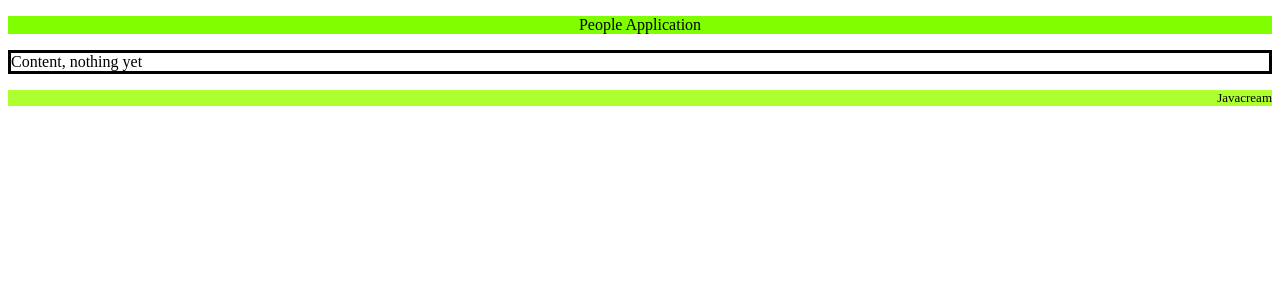
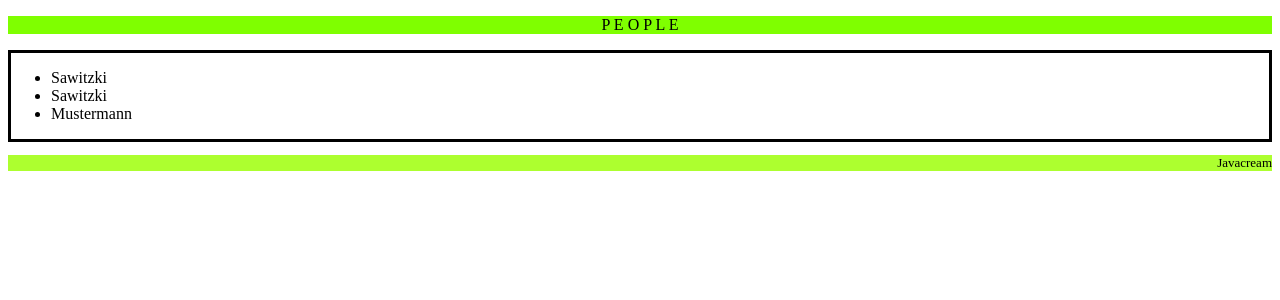
Before and after one commit to Javacream/org.javacream.training.angular, an Angular app in the folder training/: page / in a window 1280 px wide. Shown: the top 300 px of the page. Built offline with nearby package versions, Linux system fonts and the light colour scheme.

Commit message:
people list

```diff
--- a/training/src/app/app.module.ts
+++ b/training/src/app/app.module.ts
@@ -5,13 +5,15 @@ import { AppComponent } from './app.component';
 import { HeaderComponent } from './people/header/header.component';
 import { FooterComponent } from './people/footer/footer.component';
 import { ContentComponent } from './people/content/content.component';
+import { PeopleListComponent } from './people/people-list/people-list.component';
 
 @NgModule({
   declarations: [
     AppComponent,
     HeaderComponent,
     FooterComponent,
-    ContentComponent
+    ContentComponent,
+    PeopleListComponent
   ],
   imports: [
     BrowserModule
--- a/training/src/app/people/content/content.component.html
+++ b/training/src/app/people/content/content.component.html
@@ -1 +1,3 @@
-<p class="app-content">Content, nothing yet</p>
+<div class="app-content">
+    <app-people-list></app-people-list>
+</div>
--- a/training/src/app/people/footer/footer.component.html
+++ b/training/src/app/people/footer/footer.component.html
@@ -1 +1 @@
-<p class="app-footer">Javacream</p>
+<p class="app-footer">{{configService.company}}</p>
--- a/training/src/app/people/footer/footer.component.ts
+++ b/training/src/app/people/footer/footer.component.ts
@@ -7,7 +7,5 @@ import { ConfigService } from 'src/app/services/config/config.service';
   styleUrls: ['./footer.component.css']
 })
 export class FooterComponent {
-  constructor(readonly configService: ConfigService){
-    console.log(configService.company)
-  }
+  constructor(readonly configService: ConfigService){}
 }
--- a/training/src/app/people/header/header.component.html
+++ b/training/src/app/people/header/header.component.html
@@ -1 +1 @@
-<p class="app-header">People Application</p>
+<p class="app-header">{{headerText}}</p>
--- a/training/src/app/people/header/header.component.ts
+++ b/training/src/app/people/header/header.component.ts
@@ -8,6 +8,8 @@ import { ConfigService } from 'src/app/services/config/config.service';
 })
 export class HeaderComponent {
   constructor(readonly configService: ConfigService){
-    console.log(configService.title)
+    this.headerText = configService.title
   }
+
+  headerText:string
 }
--- /dev/null
+++ b/training/src/app/people/people-list/people-list.component.html
@@ -0,0 +1,3 @@
+<ul>
+    <li *ngFor="let p of peopleList">{{p.lastname}}</li>
+</ul>
--- /dev/null
+++ b/training/src/app/people/people-list/people-list.component.ts
@@ -0,0 +1,18 @@
+import { Component } from '@angular/core';
+import { Person } from '../model/people.model';
+import { PeopleService } from '../services/people.service';
+
+@Component({
+  selector: 'app-people-list',
+  templateUrl: './people-list.component.html',
+  styleUrls: ['./people-list.component.css']
+})
+export class PeopleListComponent {
+  peopleList: Array<Person>
+  constructor(readonly peopleService: PeopleService){
+    this.peopleList =  peopleService.people
+  }
+
+
+
+}
--- /dev/null
+++ b/training/src/app/people/services/people.service.ts
@@ -0,0 +1,16 @@
+import { Injectable } from '@angular/core';
+import { PersonIF } from '../model/people.model';
+
+@Injectable({
+  providedIn: 'root'
+})
+export class PeopleService {
+
+  constructor() { }
+
+  people:Array<PersonIF> = [
+    {id:1000, lastname:"Sawitzki", firstname:"Rainer", gender:"m", height:183},
+    {id:1001, lastname:"Sawitzki", firstname:"Martha", gender:"w", height:193},
+    {id:1002, lastname:"Mustermann", firstname:"Andrea", gender:"x", height:173},
+  ]
+}
--- a/training/src/app/services/config/config.service.ts
+++ b/training/src/app/services/config/config.service.ts
@@ -4,7 +4,7 @@ import { Injectable } from '@angular/core';
   providedIn: 'root'
 })
 export class ConfigService {
-  title="People Application"
+  title="P E O P L E"
   company="Javacream"
   constructor() { }
 }
```
Also changed, not shown: training/src/app/people/people-list/people-list.component.css (added), 2 other files (tests, documents, lock files or other folders).
